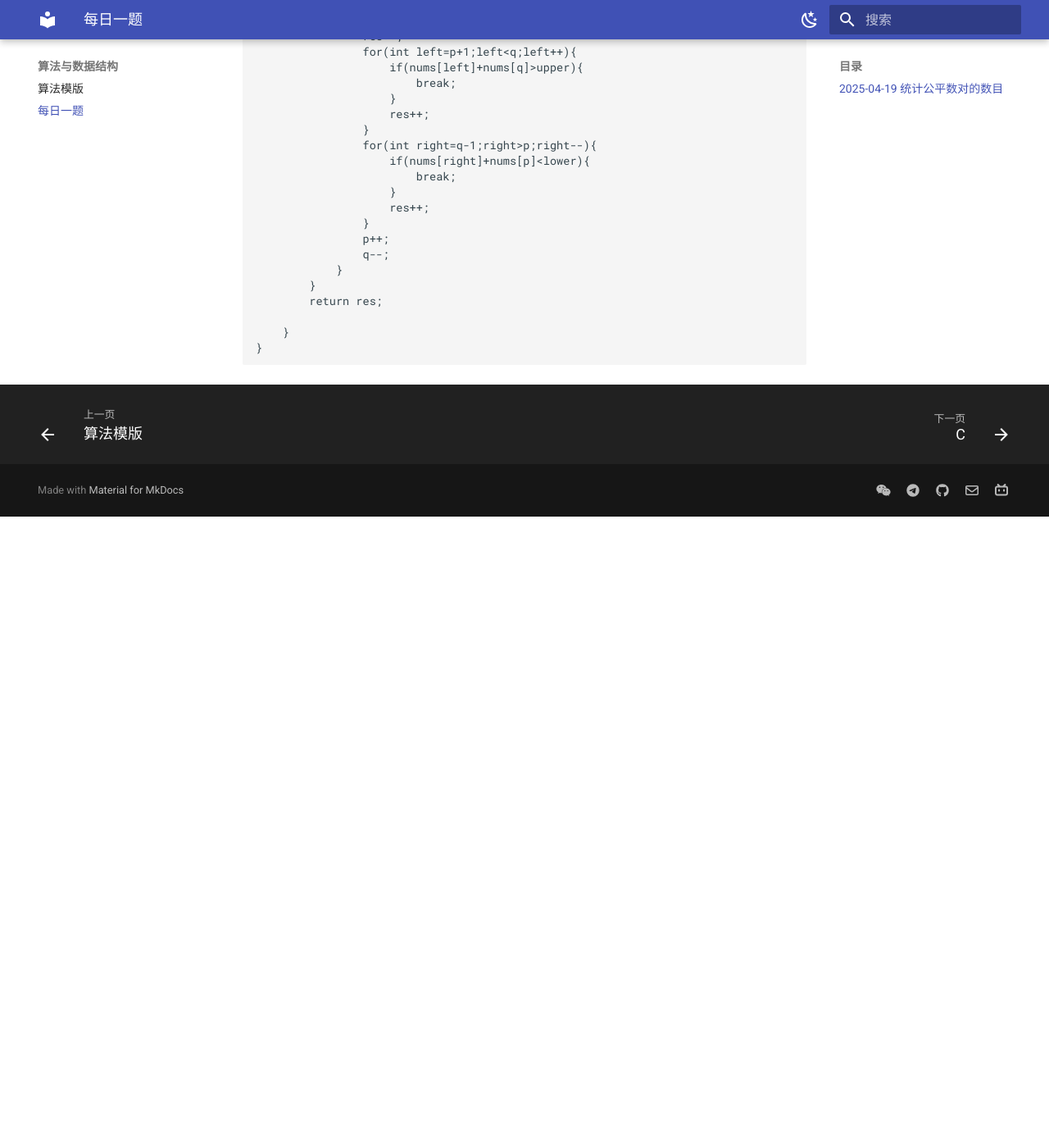
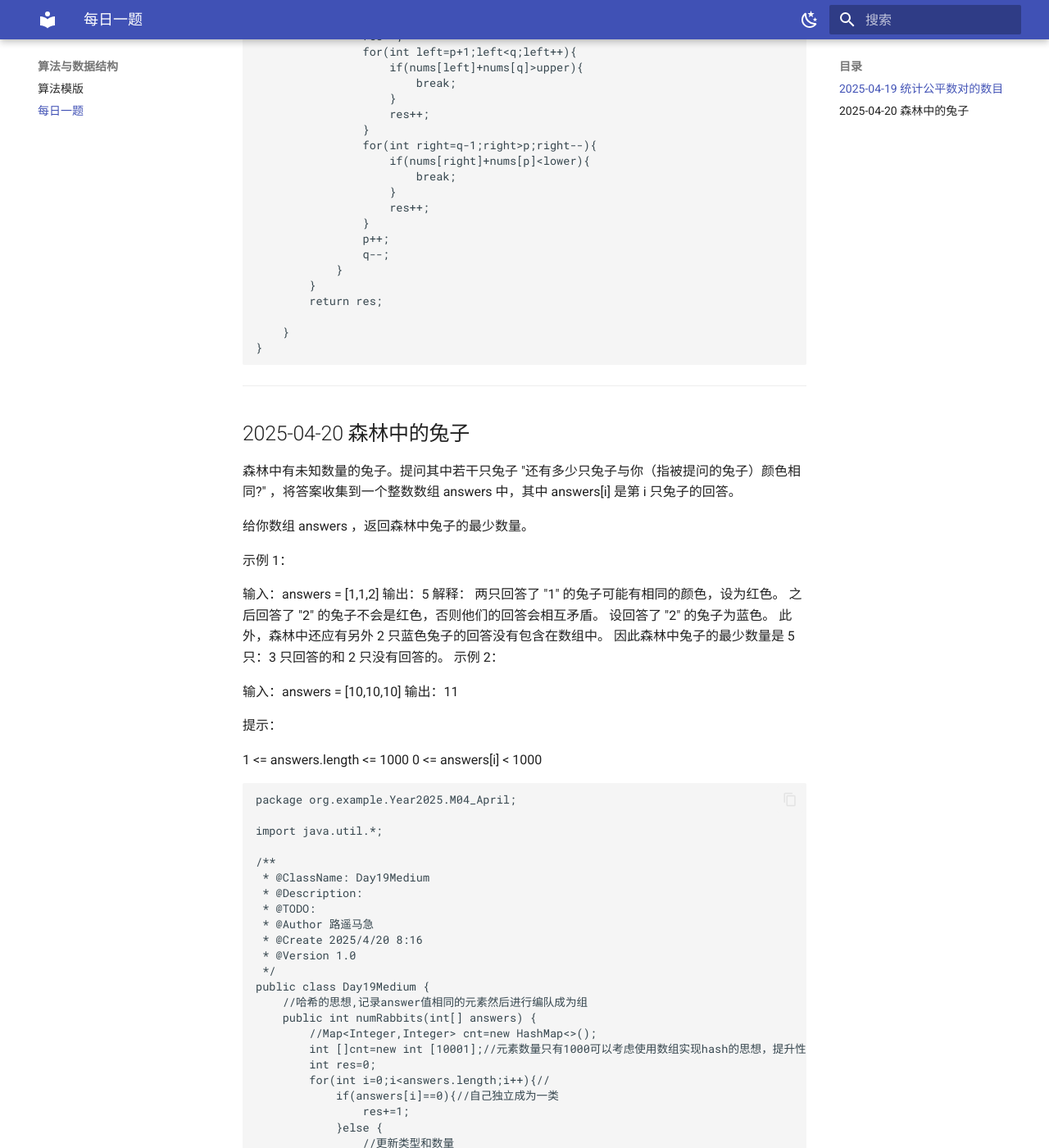
Before and after one commit to Goray-GuoLei/Goray-GuoLei.github.io, an MkDocs documentation site: the page built from docs/code/daily-question.md, in a window 1280 px wide and 1400 px high, scrolled down 1303 px. Shown: the whole window at 82% size. Built offline with MkDocs 1.6.1 and Material for MkDocs 9.7.7, drawn with Linux system fonts in a browser that asks for light colours; before the commit the page ends 1933 px from its top, so only the background shows below that; some of the changed text lies outside the part shown.

Commit message:
Update daily-question.md

````diff
--- a/docs/code/daily-question.md
+++ b/docs/code/daily-question.md
@@ -84,3 +84,82 @@ public class Day18Medium {
     }
 }
 ```
+
+
+---
+2025-04-20  森林中的兔子
+---
+森林中有未知数量的兔子。提问其中若干只兔子 "还有多少只兔子与你（指被提问的兔子）颜色相同?" ，将答案收集到一个整数数组 answers 中，其中 answers[i] 是第 i 只兔子的回答。
+
+给你数组 answers ，返回森林中兔子的最少数量。
+
+
+
+示例 1：
+
+输入：answers = [1,1,2]
+输出：5
+解释：
+两只回答了 "1" 的兔子可能有相同的颜色，设为红色。
+之后回答了 "2" 的兔子不会是红色，否则他们的回答会相互矛盾。
+设回答了 "2" 的兔子为蓝色。
+此外，森林中还应有另外 2 只蓝色兔子的回答没有包含在数组中。
+因此森林中兔子的最少数量是 5 只：3 只回答的和 2 只没有回答的。
+示例 2：
+
+输入：answers = [10,10,10]
+输出：11
+
+
+提示：
+
+1 <= answers.length <= 1000
+0 <= answers[i] < 1000
+
+```java
+package org.example.Year2025.M04_April;
+
+import java.util.*;
+
+/**
+ * @ClassName: Day19Medium
+ * @Description:
+ * @TODO:
+ * @Author 路遥马急
+ * @Create 2025/4/20 8:16
+ * @Version 1.0
+ */
+public class Day19Medium {
+    //哈希的思想,记录answer值相同的元素然后进行编队成为组
+    public int numRabbits(int[] answers) {
+        //Map<Integer,Integer> cnt=new HashMap<>();
+        int []cnt=new int [10001];//元素数量只有1000可以考虑使用数组实现hash的思想，提升性能
+        int res=0;
+        for(int i=0;i<answers.length;i++){//
+            if(answers[i]==0){//自己独立成为一类
+                res+=1;
+            }else {
+                //更新类型和数量
+                cnt[answers[i]]++;
+                //cnt.put(answers[i],cnt.getOrDefault(answers[i],0)+1);
+            }
+        }
+        // for(Map.Entry<Integer,Integer> entry: cnt.entrySet()){
+        //     int num=entry.getKey()+1;
+        //     int count=entry.getValue();
+        //     int tmp=count%num;
+        //     int sum=tmp==0? count:count+(num-tmp);
+        //     res+=sum;
+        // }
+        for(int i=0;i<cnt.length;i++){
+            if(cnt[i]!=0){//计算这个不同类型的数量，进行编队
+                int num=i+1;
+                int tmp=cnt[i]%num;
+                int sum=tmp==0? cnt[i]:cnt[i]+(num-tmp);
+                res+=sum;
+            }
+        }
+        return res;
+    }
+}
+```
````
